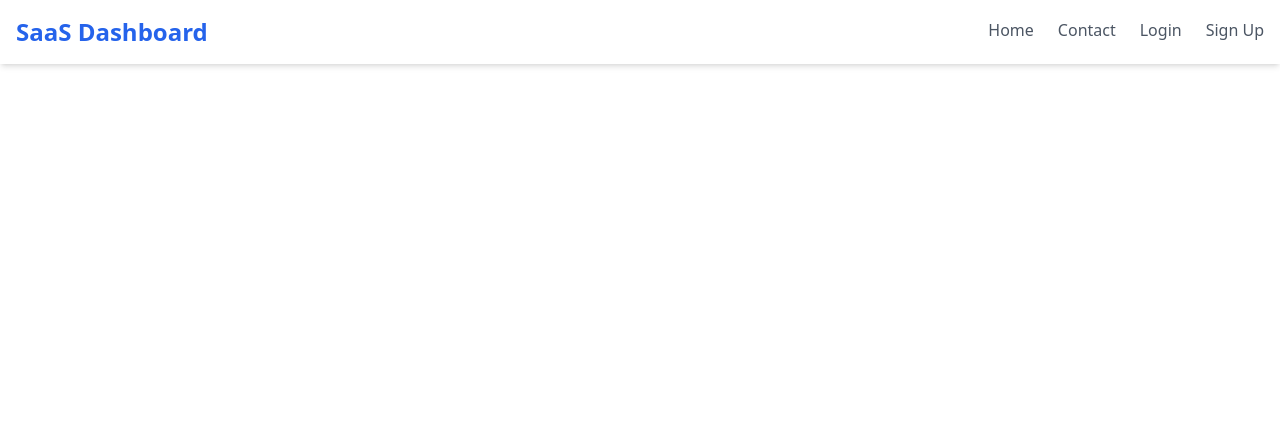
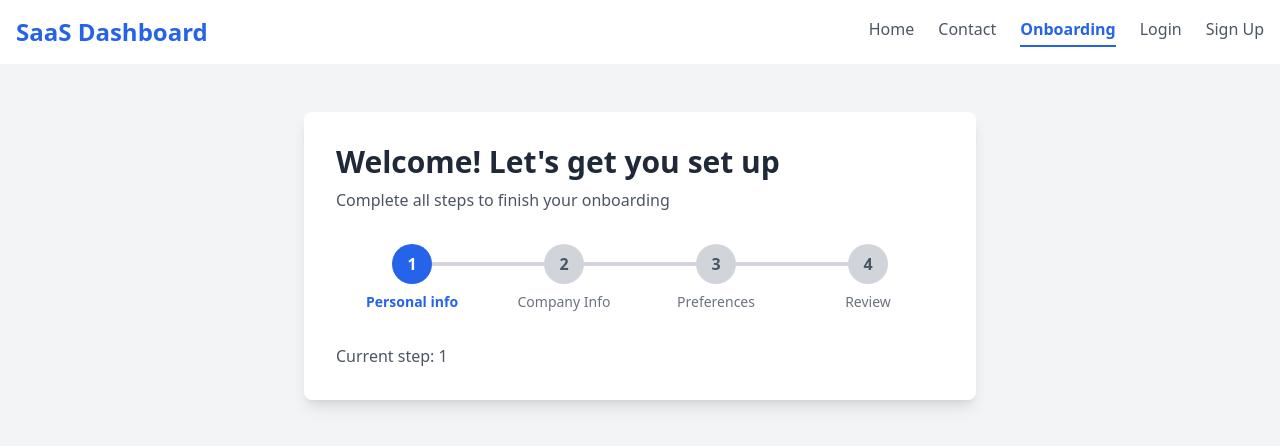
Before and after one commit to lmil/saas-dashboard-01, a React (Vite) app: page /onboarding in a window 1280 px wide. Shown: the top 446 px of the page. Built offline with nearby package versions, Linux system fonts and the light colour scheme.

Commit message:
feat: create html & css mockup for progress indicator

```diff
--- a/src/App.tsx
+++ b/src/App.tsx
@@ -9,6 +9,7 @@ import { AuthProvider } from "./context/AuthContext";
 import DashboardPage from "./pages/DashboardPage";
 import ProtectedRoute from "./components/ProtectedRoute";
 import PublicRoute from "./components/PublicRoute";
+import OnboardingPage from "./pages/OnboardingPage";
 
 function App() {
   return (
@@ -42,6 +43,7 @@ function App() {
               </ProtectedRoute>
             }
           />
+          <Route path="/onboarding" element={<OnboardingPage />} />
         </Routes>
       </BrowserRouter>
     </AuthProvider>
--- a/src/components/Navigation.tsx
+++ b/src/components/Navigation.tsx
@@ -28,6 +28,16 @@ function Navigation() {
             }
           >
             Contact
+          </NavLink>
+          <NavLink
+            to="/onboarding"
+            className={({ isActive }) =>
+              isActive
+                ? "font-semibold text-blue-600 border-b-2 pb-1 border-blue-600"
+                : "text-gray-600 pb-1 hover:text-blue-600 transition"
+            }
+          >
+            Onboarding
           </NavLink>
           {isAuthenticated ? (
             // When LOGGED IN: Show Dashboard and Logout
--- /dev/null
+++ b/src/components/ProgressIndicator.tsx
@@ -0,0 +1,52 @@
+function ProgressIndicator() {
+  return (
+    <div className="mb-8">
+      <div className="flex">
+        {/* Step 1 */}
+        <div className="flex-1 flex flex-col items-center">
+          <div className="relative flex w-full justify-center">
+            <div className="w-10 h-10 rounded-full bg-blue-600 text-white flex items-center justify-center font-semibold z-10">
+              1
+            </div>
+            <div className="absolute top-1/2 left-1/2 w-full h-1 bg-gray-300 -translate-y-1/2" />
+          </div>
+          <p className="mt-2 text-sm text-blue-600 font-bold text-center">
+            Personal info
+          </p>
+        </div>
+
+        {/* Step 2 */}
+        <div className="flex-1 flex flex-col items-center">
+          <div className="relative flex w-full justify-center">
+            <div className="w-10 h-10 rounded-full bg-gray-300 text-gray-600 flex items-center justify-center font-semibold z-10">
+              2
+            </div>
+            <div className="absolute top-1/2 left-1/2 w-full h-1 bg-gray-300 -translate-y-1/2" />
+          </div>
+          <p className="mt-2 text-sm text-gray-500 text-center">Company Info</p>
+        </div>
+
+        {/* Step 3 */}
+        <div className="flex-1 flex flex-col items-center">
+          <div className="flex relative justify-center w-full">
+            <div className="w-10 h-10 rounded-full bg-gray-300 text-gray-600 flex items-center justify-center font-semibold z-10">
+              3
+            </div>
+            <div className="absolute top-1/2 left-1/2 w-full h-1 bg-gray-300 -translate-y-1/2" />
+          </div>
+          <p className="mt-2 text-sm text-gray-500 text-center">Preferences</p>
+        </div>
+
+        {/* Step 4 (no line) */}
+        <div className="flex-1 flex flex-col items-center">
+          <div className="w-10 h-10 rounded-full bg-gray-300 text-gray-600 flex items-center justify-center font-semibold z-10">
+            4
+          </div>
+          <p className="mt-2 text-sm text-gray-500 text-center">Review</p>
+        </div>
+      </div>
+    </div>
+  );
+}
+
+export default ProgressIndicator;
--- /dev/null
+++ b/src/pages/OnboardingPage.tsx
@@ -0,0 +1,48 @@
+import { useState } from "react";
+import { type OnboardingFormData } from "../schemas/onboardingSchemas";
+import ProgressIndicator from "../components/ProgressIndicator";
+
+function OnboardingPage() {
+  // Track which step we're on (1, 2, 3 or 4)
+  const [currentStep, setCurrentStep] = useState(1);
+
+  // Store all form data as we go
+  const [formData, setformData] = useState<OnboardingFormData>({
+    // step 1 data
+    name: "",
+    email: "",
+    phone: "",
+    // Step 2 data
+    company: "",
+    role: "",
+    teamSize: "",
+    // Step 3 data
+    interests: [],
+    notifications: false,
+  });
+
+  return (
+    <div className="min-h-screen bg-gray-100 py-12 px-4">
+      <div className="max-w-2xl mx-auto bg-white rounded-lg shadow-lg p-8">
+        <h1 className="text-3xl font-bold text-gray-800 mb-2">
+          Welcome! Let's get you set up
+        </h1>
+        <p className="text-gray-600 mb-8">
+          Complete all steps to finish your onboarding
+        </p>
+
+        {/* Progress Indicator */}
+        <ProgressIndicator />
+
+        {/* Step content will go here */}
+        <div className="mt-8">
+          <p className="text-gray-600">Current step: {currentStep}</p>
+        </div>
+
+        {/* Navigation buttons will go here */}
+      </div>
+    </div>
+  );
+}
+
+export default OnboardingPage;
--- /dev/null
+++ b/src/schemas/onboardingSchemas.ts
@@ -0,0 +1,59 @@
+import { z } from "zod";
+
+/**
+ * COMPLETE ONBOARDING SCHEMA
+ * Single source of truth for all onboarding validation
+ * Individual steps pick from this schema
+ */
+
+export const onboardingSchema = z.object({
+  // Step 1: Personal info
+  name: z.string().min(2, "Name must be at least 2 characters"),
+  email: z
+    .string()
+    .email("Invalid email address")
+    .transform((val) => val.toLowerCase()),
+  phone: z.string().min(10, "Phone must be at least 10 digits"),
+
+  // Step 2: Company info
+  company: z.string().min(2, "Company name required"),
+  role: z.string().min(2, "Role required"),
+  teamSize: z.string().min(1, "Please select team size"),
+
+  // Step 3: Preference
+  interests: z.array(z.string().min(1, "Select at least one interest")),
+  notifications: z.boolean().default(false),
+});
+
+/**
+ * PER-STEP SCHEMAS
+ * Pick only the fields needed for each step
+ */
+
+export const personalInfoSchema = onboardingSchema.pick({
+  name: true,
+  email: true,
+  phone: true,
+});
+
+export const companyInfoSchema = onboardingSchema.pick({
+  company: true,
+  role: true,
+  teamSize: true,
+});
+
+export const preferencesSchema = onboardingSchema.pick({
+  interests: true,
+  notifications: true,
+});
+
+/**
+ * TYPE INFERENCE
+ * Single type for complete form data
+ */
+export type OnboardingFormData = z.infer<typeof onboardingSchema>;
+
+// Optional: Individual step types
+export type PersonalInfo = z.infer<typeof personalInfoSchema>;
+export type CompanyInfo = z.infer<typeof companyInfoSchema>;
+export type Preferences = z.infer<typeof preferencesSchema>;
```
